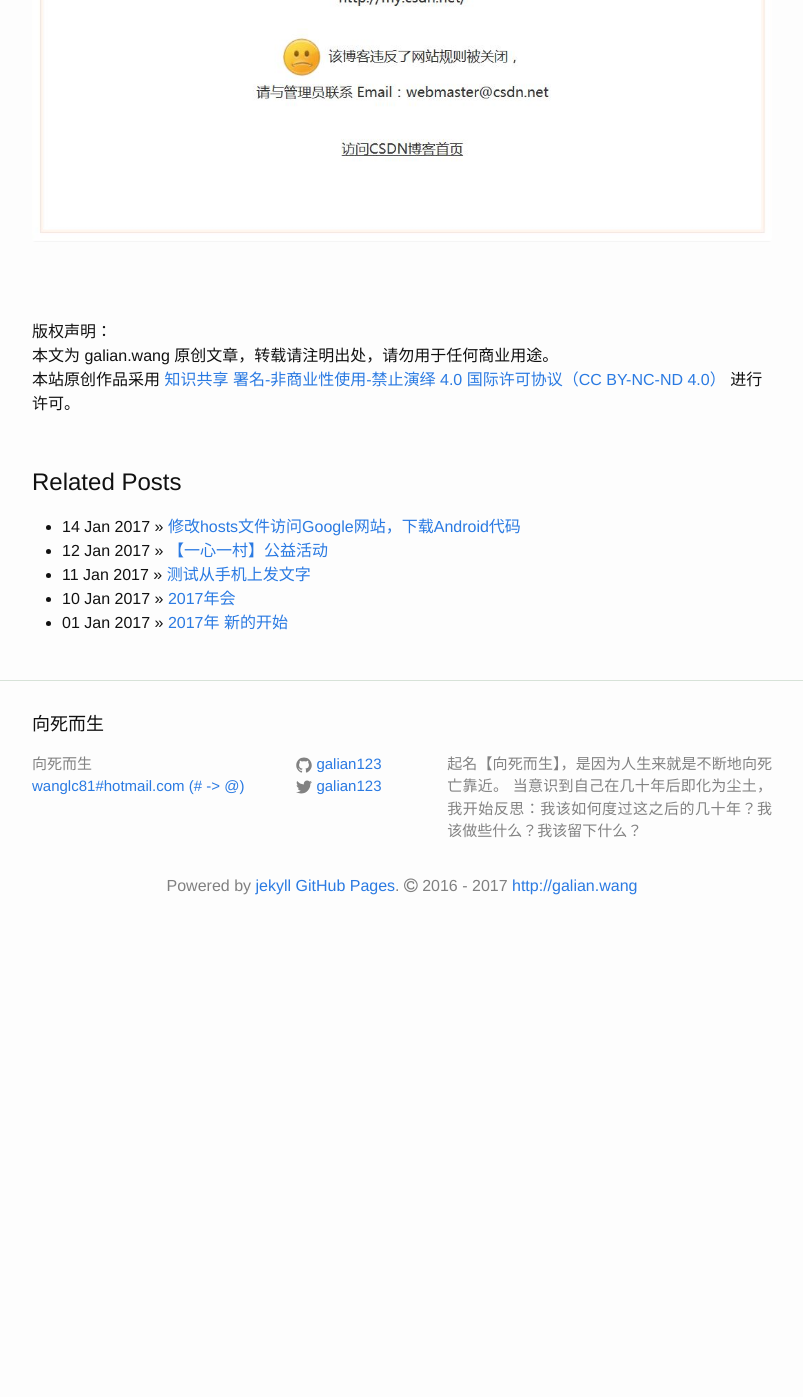
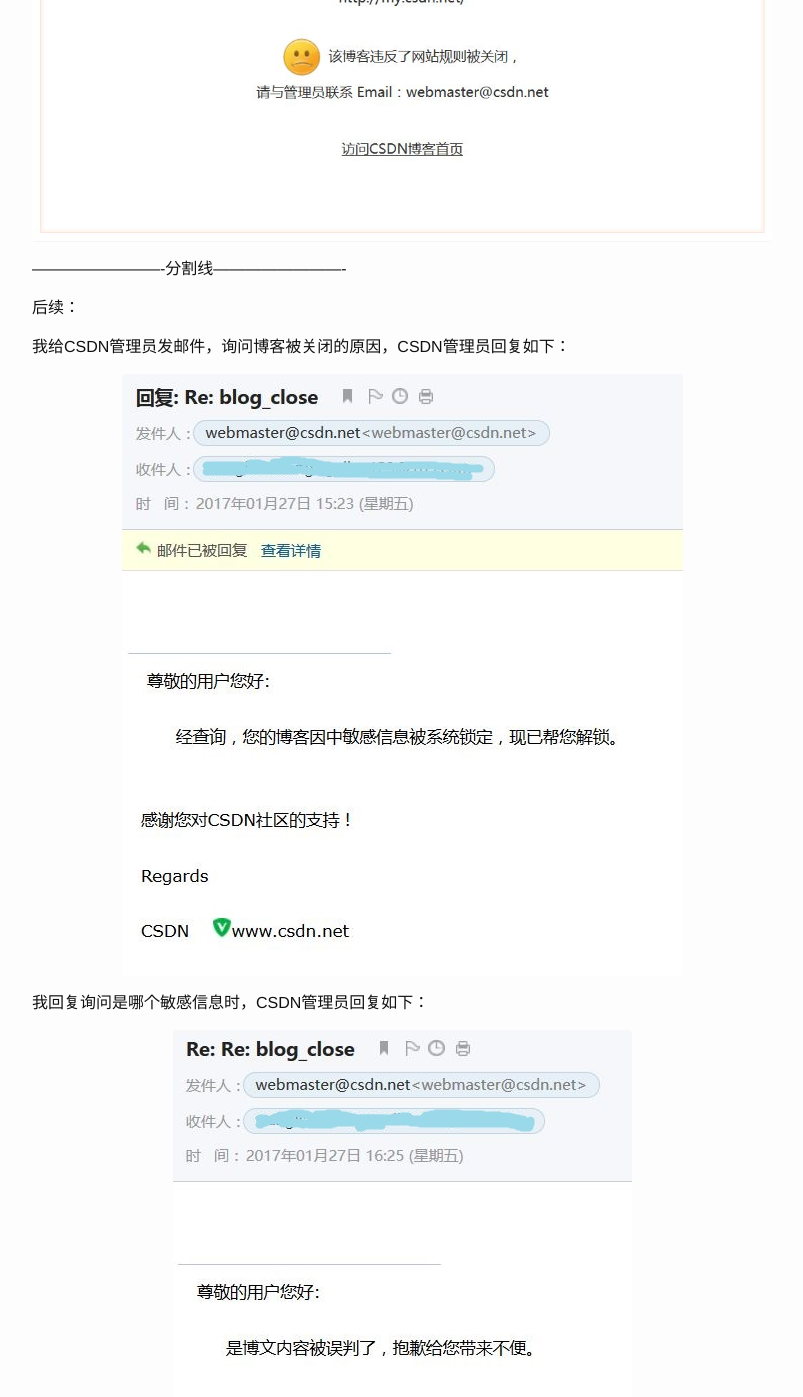
Before and after one commit to galian123/galian123.github.io, a Jekyll site: the page built from _posts/2017-01-27-my-csdn-blog-closed.md, in a window 1280 px wide and 1400 px high, scrolled down 523 px. Shown: the top 1397 px of the window, without its empty margins (238-1041 px from the left). Built offline with Jekyll 4.4.1, drawn with Linux system fonts in a browser that asks for light colours; nearby versions of some CDN libraries; before the commit the page ends 1451 px from its top, so only the background shows below that; some of the changed text lies outside the part shown.

Commit message:
add my blog blocked by CSDN

```diff
--- a/_posts/2017-01-27-my-csdn-blog-closed.md
+++ b/_posts/2017-01-27-my-csdn-blog-closed.md
@@ -18,3 +18,22 @@
 <!--more-->
 
 ![]({{ site.url }}/images/my_csdn_blog_close.jpg)
+
+
+-------------------------分割线-------------------------
+
+后续：
+
+我给CSDN管理员发邮件，询问博客被关闭的原因，CSDN管理员回复如下：
+
+![]({{ site.url }}/images/csdn_reply1.jpg)
+
+我回复询问是哪个敏感信息时，CSDN管理员回复如下：
+
+![]({{ site.url }}/images/csdn_reply2.jpg)
+
+我发在CSDN的博文，在此链接：
+
+[]({{ site.url }}/blog/2017/01/28/blocked-csdn-blog)
+
+我真不知道到底哪个是敏感信息，谁能告诉？
```
Also changed, not shown: _posts/2017-01-28-blocked-csdn-blog.md (added), images/csdn_reply1.jpg (added), images/csdn_reply2.jpg (added).
